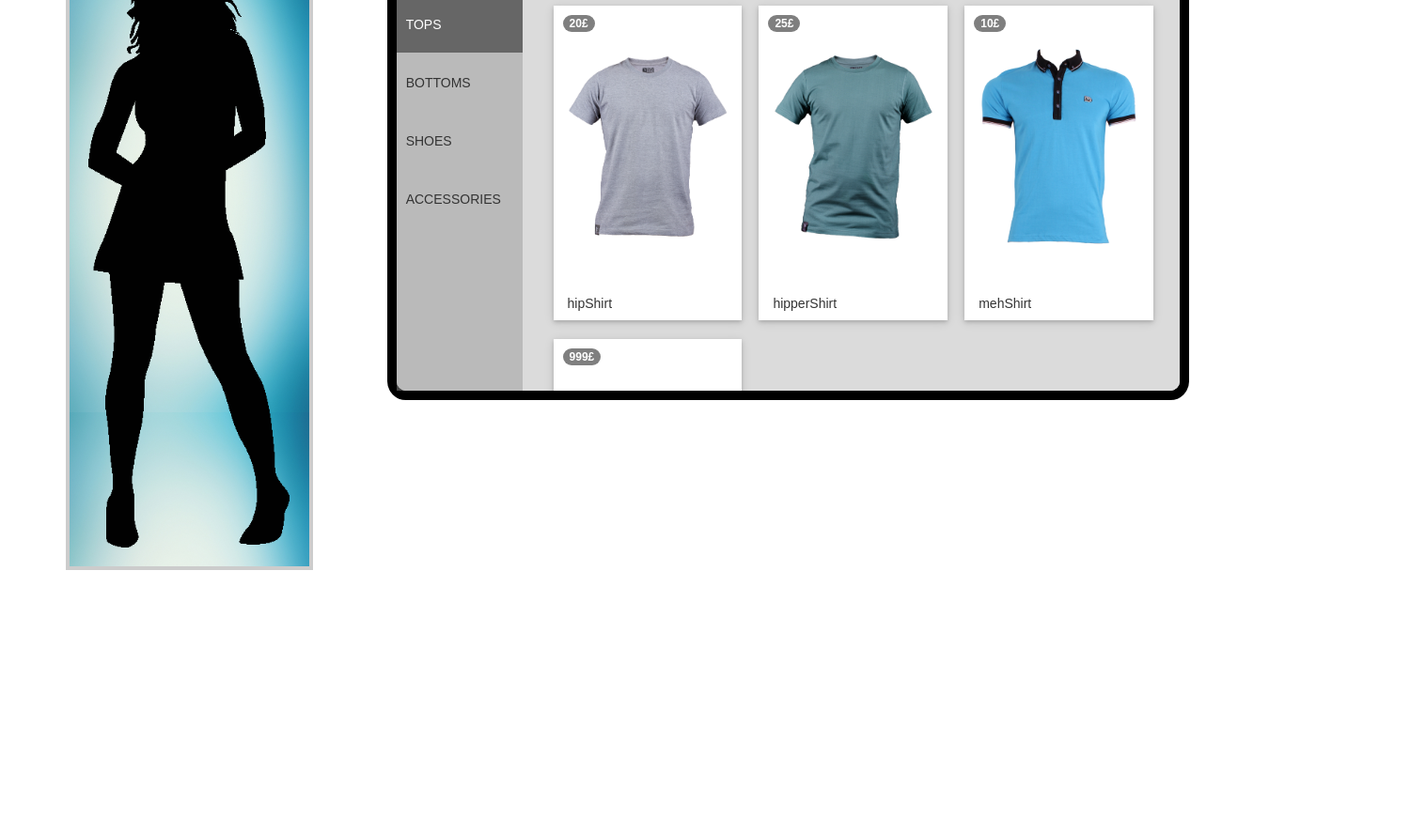
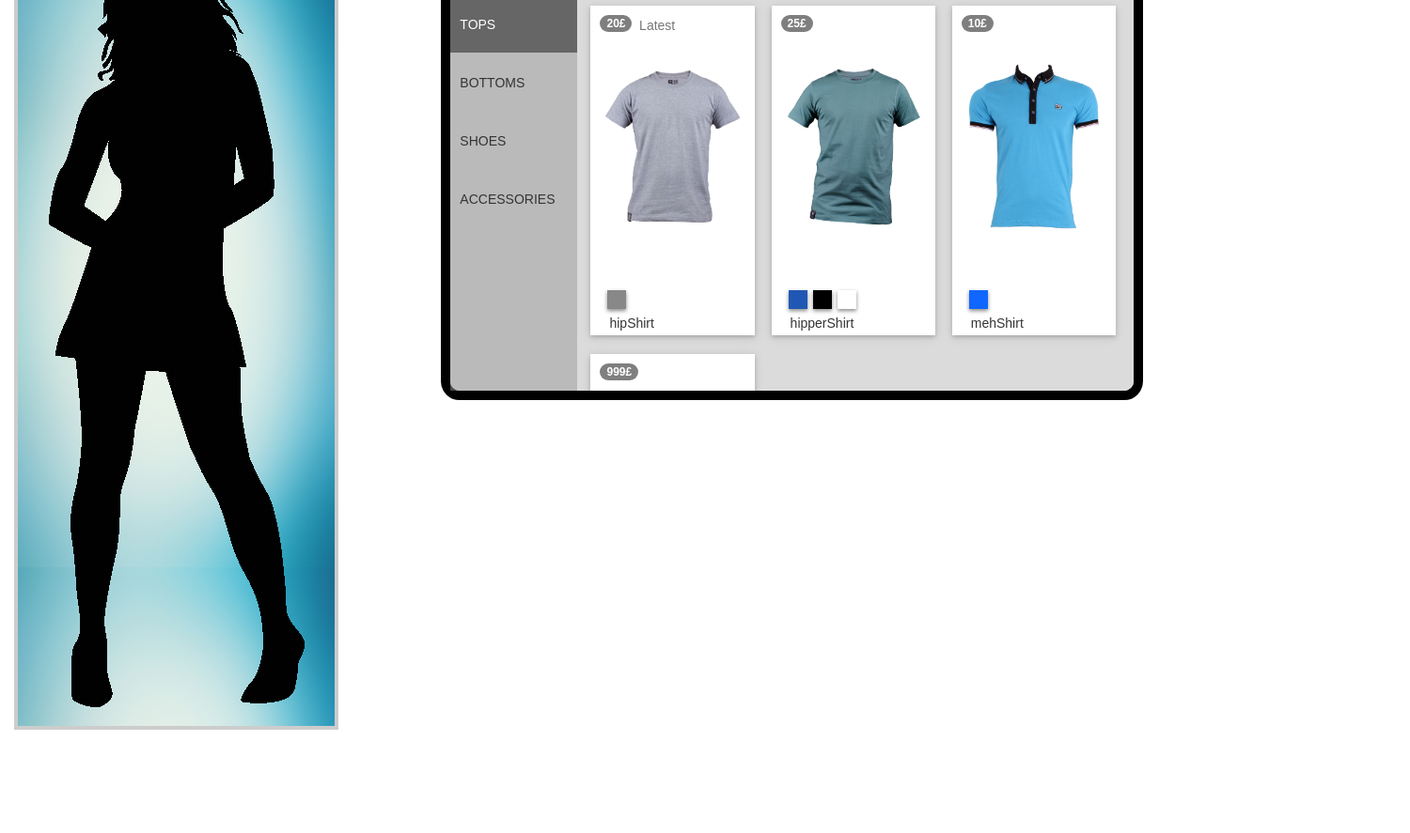
Before and after one commit to afduarte/HCIcoursework, a plain HTML site: page index.html in a window 1280 px wide. Shown: the part 94-981 px from the top of the page at 94% size, 1500 px wide, since content can reach past the window. Before the commit the page ends 811 px from the top, so only its background shows below. Drawn offline with Linux system fonts and the light colour scheme; a web font is replaced by a local one.

Commit message:
Minor updates

```diff
--- a/assets/css/style.css
+++ b/assets/css/style.css
@@ -51,6 +51,7 @@ body{
   float: left;
   background-color: rgba( 150, 150, 150, 0.478 );
   z-index: 10;
+  box-shadow: none,none,0 2px 10px 0 rgba(0,0,0,0.12),none;
 }
 
 .sidebar.clothes-picker{
@@ -105,7 +106,7 @@ body{
   max-width: 100%;
 }
 
-.thing-card span.badge{
+.thing-card p.badge{
   position: absolute;
   top: 10px;
   left: 10px;
@@ -125,7 +126,7 @@ body{
   overflow: hidden;
   position:absolute;
   top: 20px;
-  right: 15px;
+  right: 5%;
   border: 10px solid #000;
   background-color: #dbdbdb;
   height: 500px;
@@ -232,13 +233,14 @@ h2.navbar-brand {
   background-color: #fff;
 }
 
-h4.thing-card-title {
-    vertical-align: middle;
-    text-align: center;
-    padding: 5px;
-    margin-top: 0;
-    margin-bottom: 0;
-    min-height: 5.3em;
+h5.thing-card-title {
+  clear: both;
+  vertical-align: middle;
+/*  text-align: center;*/
+  padding: 5px;
+  margin-top: 0;
+  margin-bottom: 0;
+  min-height: 1em;
 }
 
 .thing-card-img {
@@ -283,3 +285,19 @@ ul.nav li.active {
 #thingCardTemplate {
   display:none;
 }
+
+.main-container {
+  width: 1500px;
+}
+
+.colour {
+  margin: 3px;
+  float: left;
+  width: 20px;
+  height: 20px;
+}
+
+.thing-card-colours .colour {
+  box-shadow: 0 2px 4px 0 rgba(0,0,0,0.25),0 2px 4px 0 rgba(0,0,0,0.25) !important;
+/*    box-shadow: 0 2px 3px 0 rgba(0,0,0,0.30),0 2px 10px 0 rgba(0,0,0,0.26) !important;*/
+}
--- a/assets/js/script.js
+++ b/assets/js/script.js
@@ -194,7 +194,7 @@ $(function() {
       thingToAdd.attr('id',state.active+i);
       thingToAdd.find('.thing-card-img img').attr('src',imgBasePath+modelThings[i].object.colours[0].path);
       thingToAdd.find('h5.thing-card-title').text(modelThings[i].object.name);
-      thingToAdd.find('span.badge').text(modelThings[i].object.price+'£');
+      thingToAdd.find('.badge').text(modelThings[i].object.price+'£');
 
       for(var j=0;j<modelThings[i].object.colours.length;j++){
         thingToAdd.find('div.thing-card-colours').append('<div style="background-color:'+modelThings[i].object.colours[j].hex+';" class="colour"></div>');
--- a/index.html
+++ b/index.html
@@ -9,7 +9,7 @@
     <script src="assets/js/bootstrap/bootstrap.min.js"></script>
   </head>
   <body>
-    <div class="container">
+    <div class="container main-container">
       <div class="row mirror">
         <div class="col-md-3">
           <div class="mirror-frame">
@@ -17,7 +17,7 @@
           </div>
         </div>
       </div>
-      <div class="controller-tablet col-md-8">
+      <div class="controller-tablet col-md-7">
         <div class="navigation navbar navbar-default">
           <div class="row">
             <div class="col-md-3">
@@ -77,8 +77,9 @@
     <div id="thingCardTemplate" class="thing-card col-md-3">
       <div class="thing-card-img">
         <img>
-        <span class="badge"></span>
+        <p class="badge"></p>
       </div>
+      <div class="thing-card-colours"></div>
       <h5 class="thing-card-title"></h5>
     </div>
 
```
